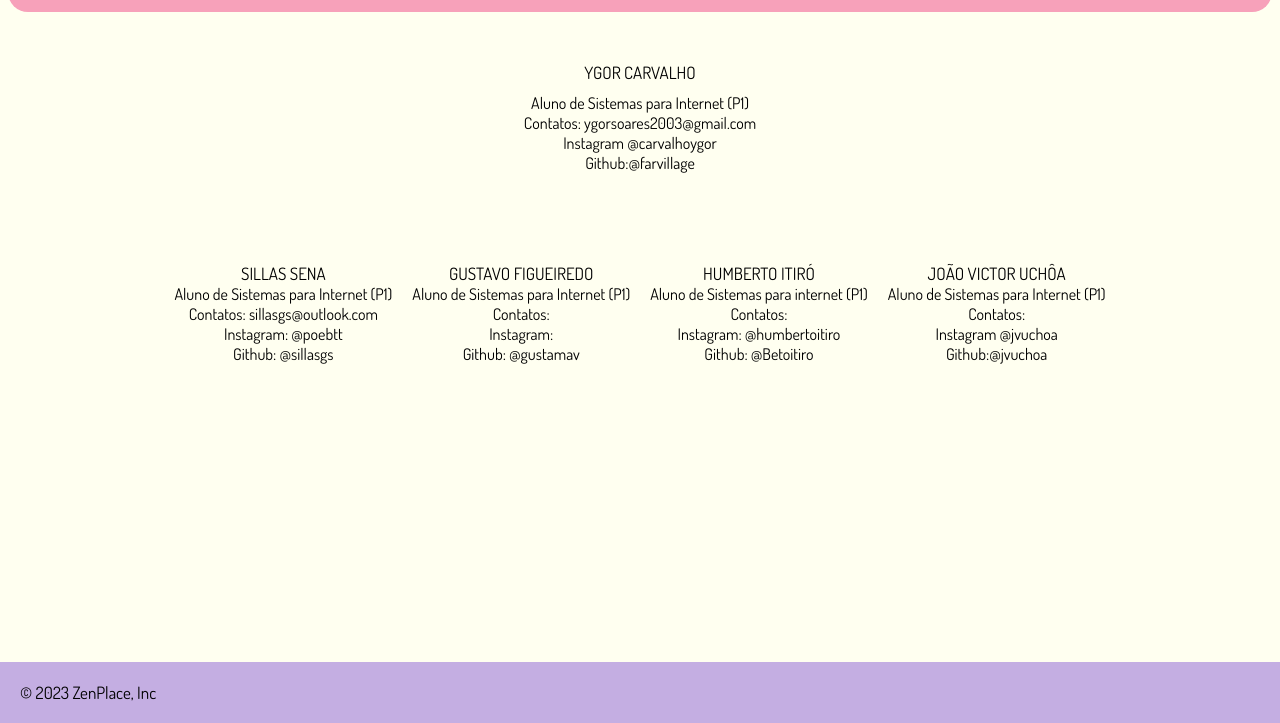
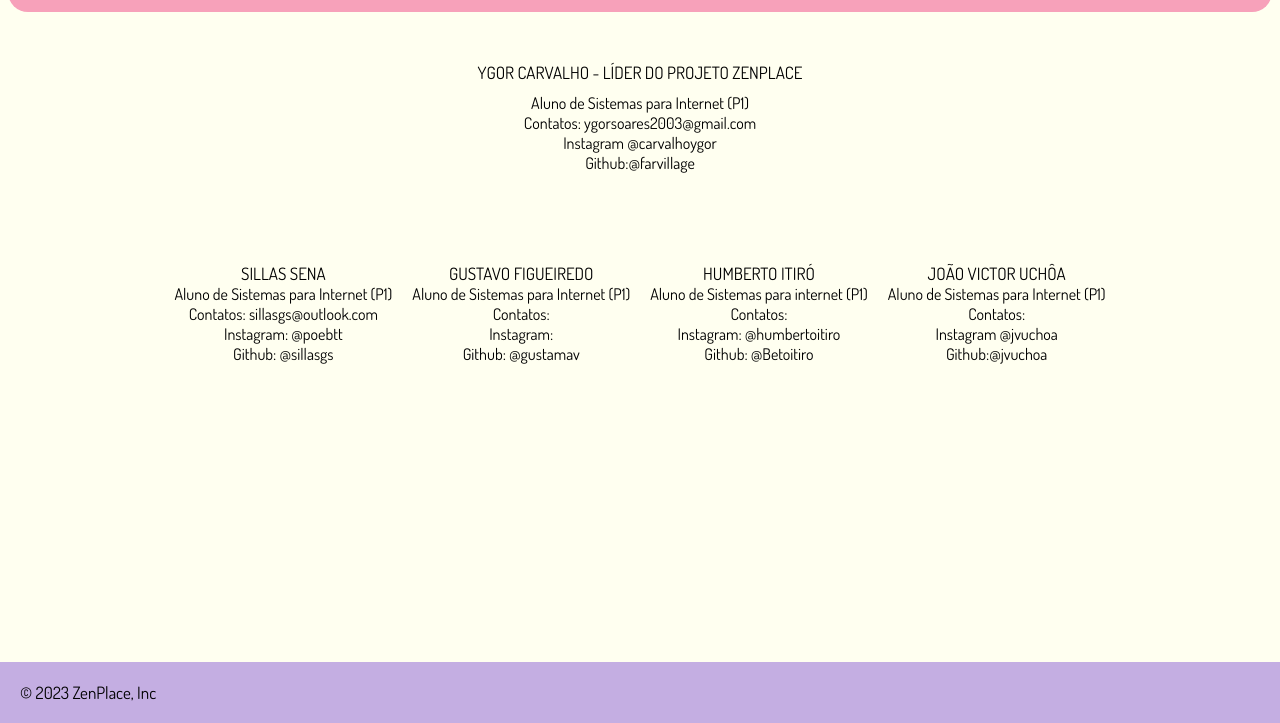
Before and after one commit to farvillage/hackathon, a website: page quem_somos.html in a window 1280 px wide. Shown: the part 77-800 px from the top of the page. Drawn offline with nearby package versions, Linux system fonts and the light colour scheme.

Commit message:
quem somos

```diff
--- a/quem_somos.html
+++ b/quem_somos.html
@@ -22,7 +22,7 @@
     </div>
   </div>
   <div class="ygor">
-    <span class="name">Ygor Carvalho</span>
+    <span class="name">Ygor Carvalho - Líder do Projeto ZenPlace</span>
     <div class="description">Aluno de Sistemas para Internet (P1)<br>
       Contatos: ygorsoares2003@gmail.com<br>
       Instagram @carvalhoygor <br>
```
